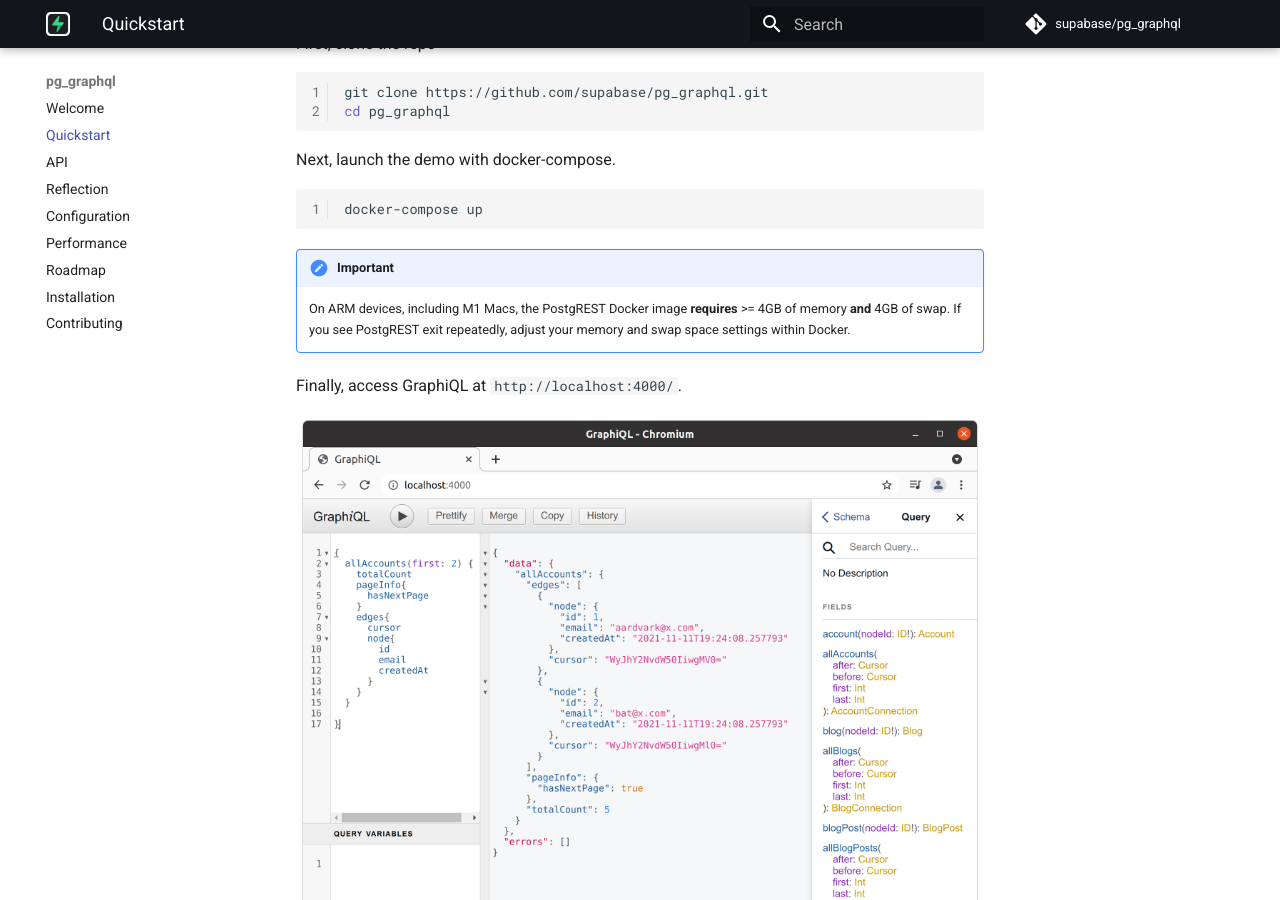
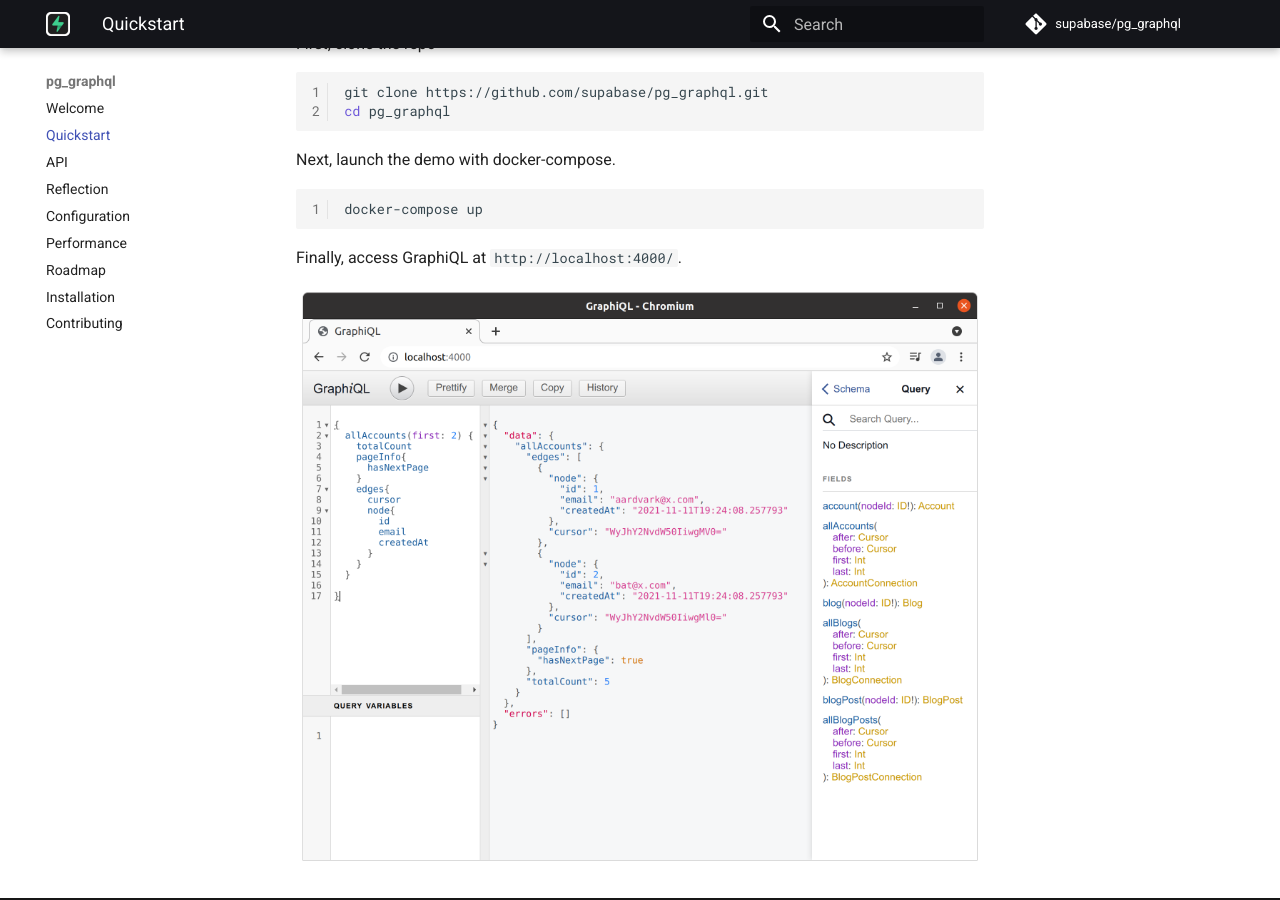
Before and after one commit to supabase/pg_graphql, an MkDocs documentation site: the page built from docs/quickstart.md, in a window 1280 px wide and 900 px high, scrolled down 400 px. Built offline with MkDocs 1.6.1 and Material for MkDocs 9.7.7, drawn with Linux system fonts in a browser that asks for light colours; comment, search, counter and statistics services are not loaded.

Commit message:
Update PostgREST to use ARM image

````diff
--- a/docker-compose.yml
+++ b/docker-compose.yml
@@ -27,7 +27,7 @@
 
   rest:
     container_name: pg_graphql_postgrest
-    image: postgrest/postgrest:v8.0.0.20211102
+    image: postgrest/postgrest:v9.0.0
     restart: unless-stopped
     ports:
       - 3000:3000
--- a/docs/quickstart.md
+++ b/docs/quickstart.md
@@ -19,8 +19,6 @@
 ```shell
 docker-compose up
 ```
-!!! important
-    On ARM devices, including M1 Macs, the PostgREST Docker image **requires** >= 4GB of memory **and** 4GB of swap. If you see PostgREST exit repeatedly, adjust your memory and swap space settings within Docker.
 
 Finally, access GraphiQL at `http://localhost:4000/`.
 
````
